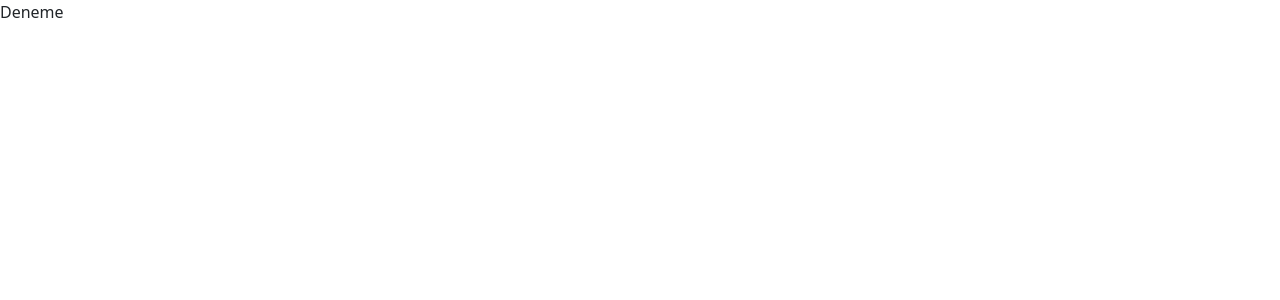
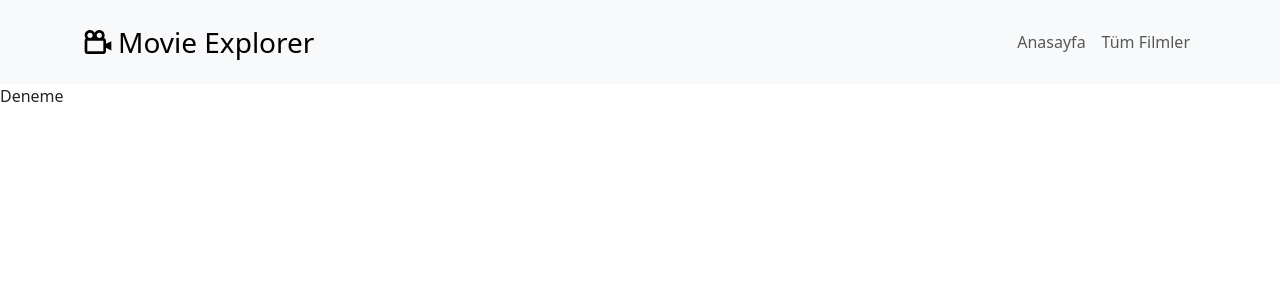
Before and after one commit to ahmetkanbaz/MovieExplorerApp, a React (Vite) app in the folder movieexplorerapp/: page / in a window 1280 px wide. Shown: the top 300 px of the page. Built offline with nearby package versions, Linux system fonts and the light colour scheme.

Commit message:
MovieExplorerApp-Navbar
Navbar tasarımı gerçekleştirildi. Sayfa yönlendirmeleri yapıldı.

```diff
--- a/movieexplorerapp/src/App.jsx
+++ b/movieexplorerapp/src/App.jsx
@@ -1,11 +1,12 @@
-import Router from './routes/Router'
+import Navbar from "./components/Navbar/Navbar";
+import Router from "./routes/Router";
 function App() {
-
   return (
     <>
+      <Navbar />
       <Router />
     </>
-  )
+  );
 }
 
-export default App
+export default App;
--- /dev/null
+++ b/movieexplorerapp/src/components/Navbar/Navbar.jsx
@@ -0,0 +1,39 @@
+import { Link } from "react-router-dom";
+import { BiCameraMovie } from "react-icons/bi";
+const Navbar = () => {
+  return (
+    <nav className="navbar navbar-expand-lg bg-body-tertiary py-3">
+      <div className="container">
+        <Link to="/" className="navbar-brand d-flex align-items-center gap-1">
+          <BiCameraMovie size='2rem' />
+          <span className="fs-3">Movie Explorer</span>
+        </Link>
+        <button
+          className="navbar-toggler"
+          type="button"
+          data-bs-toggle="collapse"
+          data-bs-target="#movieexplorernavbar"
+          aria-controls="movieexplorernavbar"
+        >
+          <span className="navbar-toggler-icon"></span>
+        </button>
+        <div className="collapse navbar-collapse" id="movieexplorernavbar">
+          <ul className="navbar-nav ms-auto mb-2 mb-lg-0">
+            <li className="nav-item">
+              <Link to="/" className="nav-link">
+                Anasayfa
+              </Link>
+            </li>
+            <li className="nav-item">
+              <Link to="/allmovies" className="nav-link">
+                Tüm Filmler
+              </Link>
+            </li>
+          </ul>
+        </div>
+      </div>
+    </nav>
+  );
+};
+
+export default Navbar;
```
Also changed, not shown: movieexplorerapp/src/components/HomeBanner/HomeBanner.jsx (added, +11 -0 lines), movieexplorerapp/src/assets/footerLogo.png (added).
